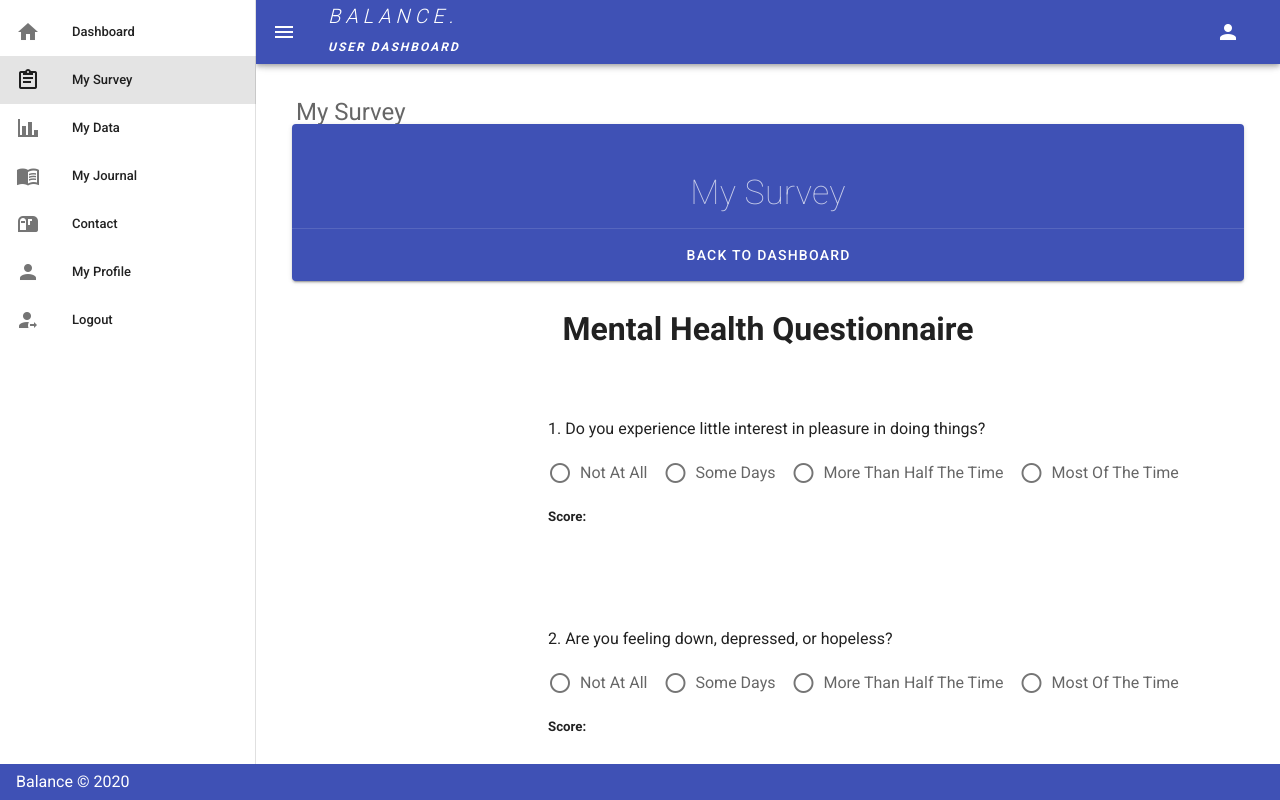
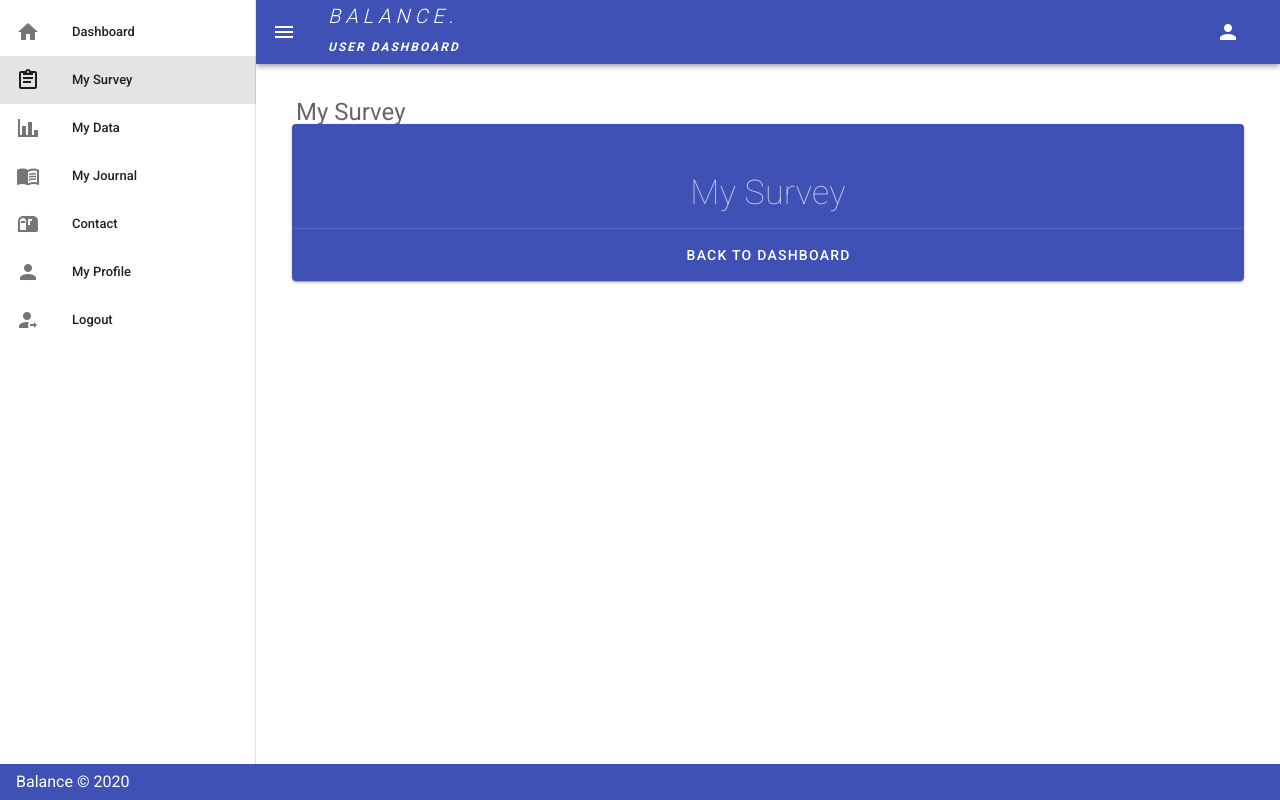
Before and after one commit to dvega920/BALANCE, a Vue app in the folder client/: page /Survey in a window 1280 px wide. Shown: the top 800 px of the page. Built offline with nearby package versions, Linux system fonts and the light colour scheme.

Commit message:
removed questionnaire component

```diff
--- a/client/src/views/Survey.vue
+++ b/client/src/views/Survey.vue
@@ -4,7 +4,6 @@
       <v-flex justify-center>
         <v-container fluid>
           <mySurvey />
-          <Questionnaire />
         </v-container>
       </v-flex>
     </v-layout>
@@ -12,15 +11,13 @@
 </template>
 
 <script>
-import Questionnaire from "../components/Questionnaire.vue";
 import mySurvey from "../components/mySurvey";
 // @ is an alias to /src
 
 export default {
   name: "App",
   components: {
-    mySurvey,
-    Questionnaire
+    mySurvey
   }
 };
 </script>
```
